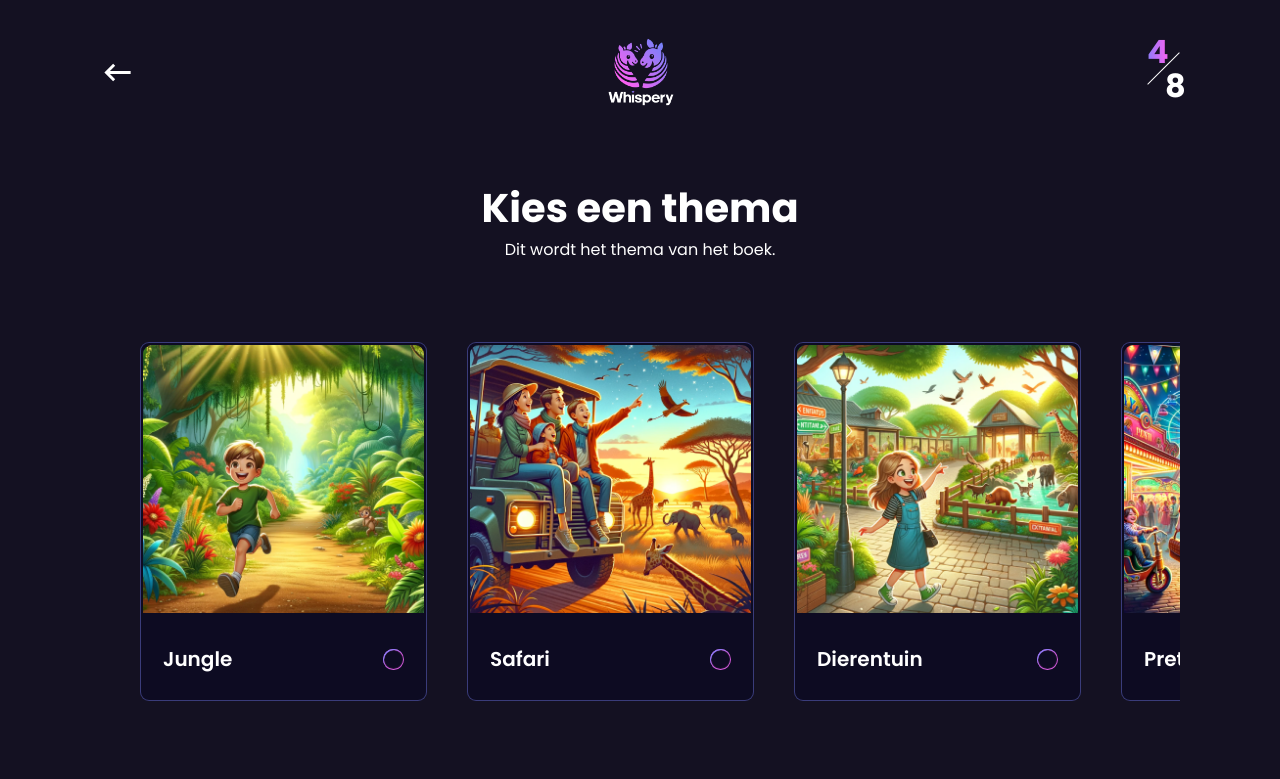
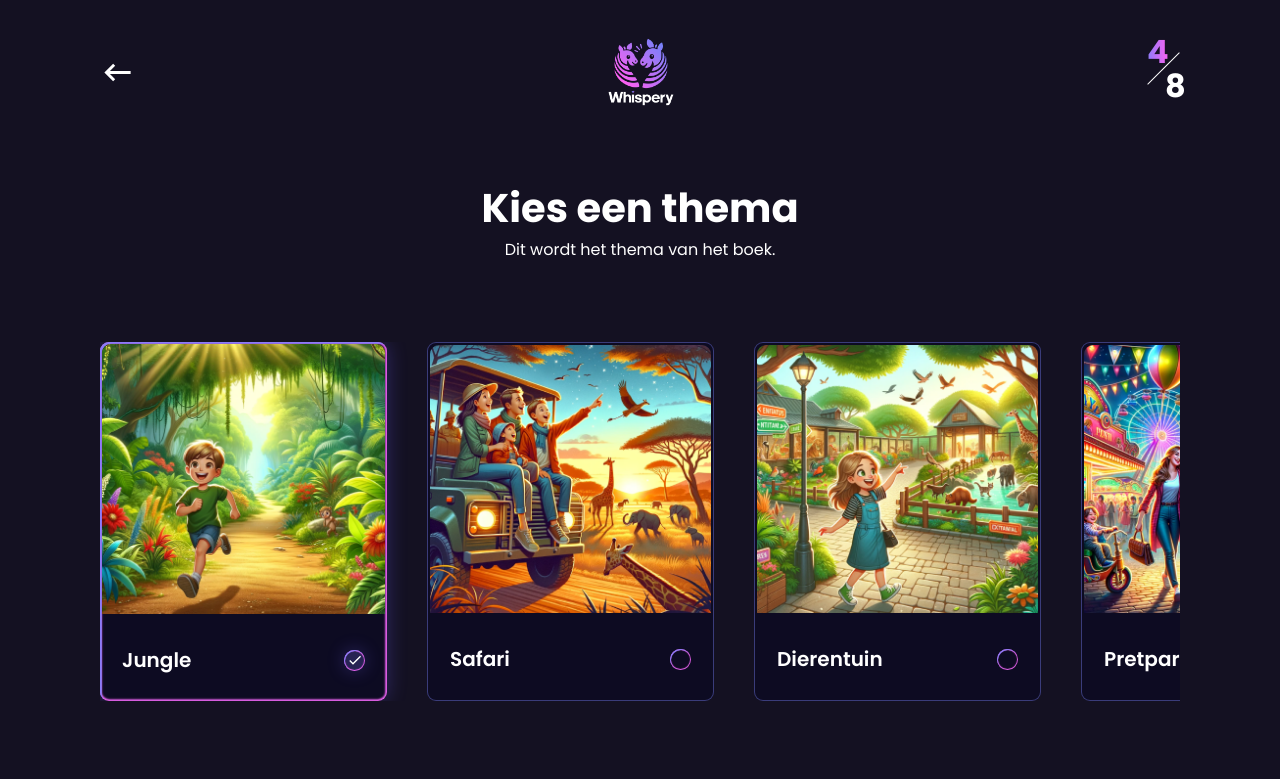
Before and after one commit to ZeenatLawal/whispery, a React (Create React App) app: page /themes in a window 1280 px wide. Shown: the top 779 px of the page. Built offline with nearby package versions, Linux system fonts and the light colour scheme.

Commit message:
Fix useEffect error

```diff
--- a/src/Pages/ChooseTheme.tsx
+++ b/src/Pages/ChooseTheme.tsx
@@ -68,11 +68,15 @@ export function ChooseTheme() {
   };
 
   useEffect(() => {
-    const getThemeIndex = images.findIndex(
-      (img) => img.caption === bookData.theme
-    );
-    setActiveIndex(getThemeIndex);
-  }, []);
+    if (bookData.theme !== "") {
+      const getThemeIndex = images.findIndex(
+        (img) => img.caption === bookData.theme
+      );
+      setActiveIndex(getThemeIndex);
+    } else {
+      setActiveIndex(0);
+    }
+  }, [bookData.theme]);
 
   useEffect(() => {
     // Scroll to the active theme when it changes
```
